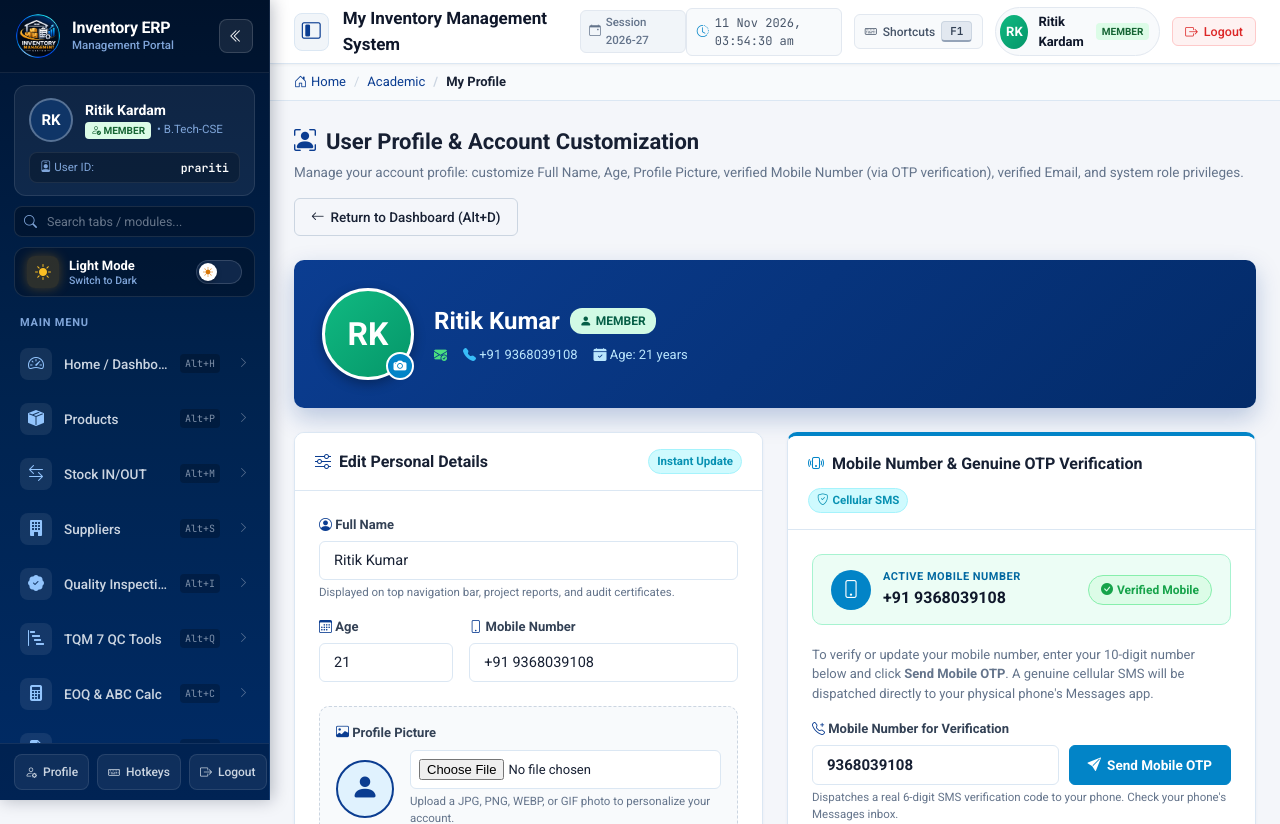
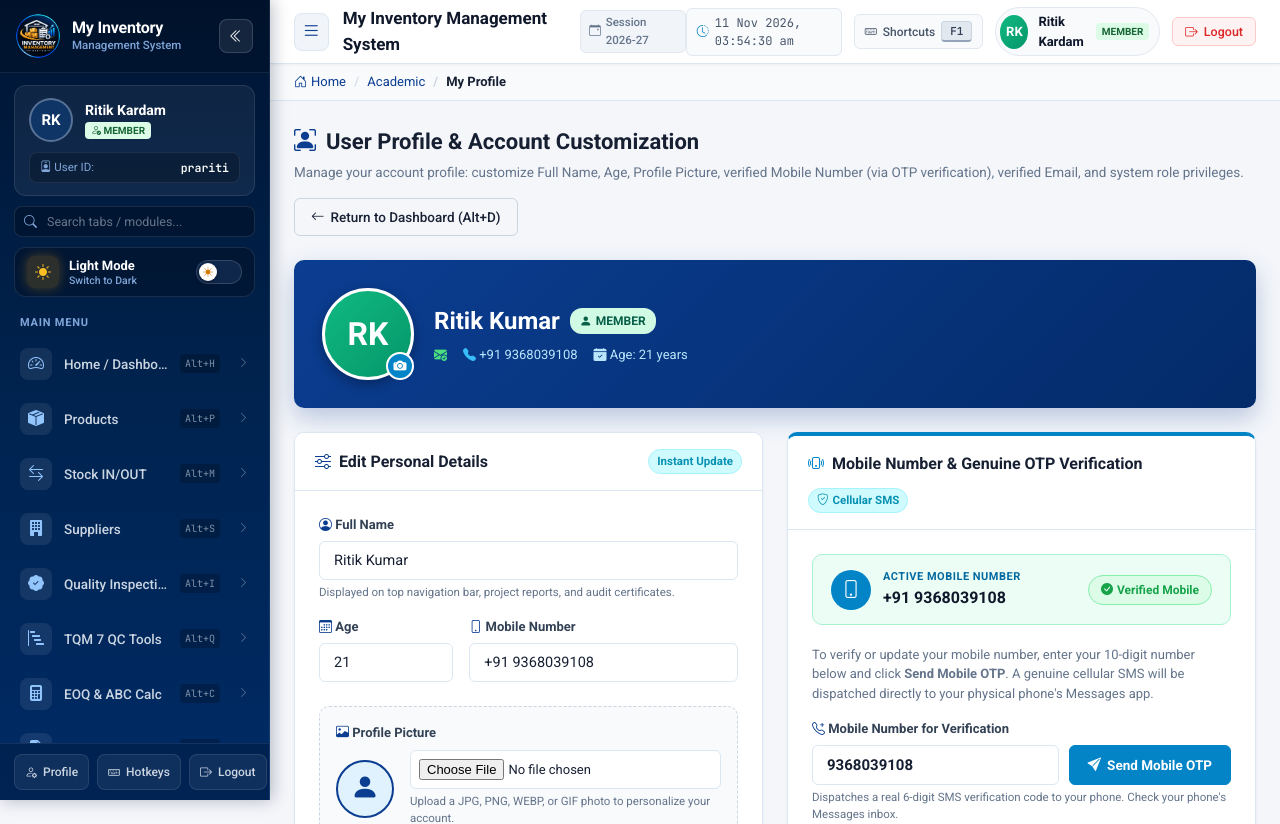
Before and after one commit to RitikKumarKardam/Inventory-TQM-Q14, a Python web app: template templates/profile.html in a window 1280 px wide. Shown: the top 824 px of the page. Run offline with Jinja, Linux system fonts and the light colour scheme; the template is opened without the code that fills it, so the values that code supplies are empty; some web fonts are replaced.

Commit message:
style(layout): replace window icon with menu icon, update sidebar brand to My Inventory Management System, and remove B.Tech-CSE label

```diff
--- a/templates/base.html
+++ b/templates/base.html
@@ -44,10 +44,10 @@
     <!-- 1. Sidebar Brand Header -->
     <div class="sidebar-header">
       <a href="{{ url_for('dashboard') }}" class="sidebar-brand" title="Return to Dashboard (Home)">
-        <img src="{{ url_for('static', filename='img/business_logo.png') }}" alt="Inventory ERP Logo" class="sidebar-logo">
+        <img src="{{ url_for('static', filename='img/business_logo.png') }}" alt="My Inventory Logo" class="sidebar-logo">
         <div class="sidebar-brand-text">
-          <span class="sidebar-brand-title">Inventory ERP</span>
-          <span class="sidebar-brand-sub">Management Portal</span>
+          <span class="sidebar-brand-title">My Inventory</span>
+          <span class="sidebar-brand-sub">Management System</span>
         </div>
       </a>
       <!-- Desktop collapse toggle button (<<) -->
@@ -84,7 +84,6 @@
             {% else %}
               <span class="sidebar-role-pill member"><i class="bi bi-person-check"></i> MEMBER</span>
             {% endif %}
-            <span>• B.Tech-CSE</span>
           </div>
         </div>
       </div>
@@ -245,7 +244,7 @@
           <i class="bi bi-list"></i>
         </button>
         <button type="button" class="btn-toggle-menu d-desktop" id="topbar-collapse-toggle" aria-label="Toggle Left Sidebar" title="Collapse / Expand Sidebar">
-          <i class="bi bi-layout-sidebar-inset"></i>
+          <i class="bi bi-list"></i>
         </button>
 
         <div class="topbar-title-section">
```
Also changed, not shown: tests/test_web_routes.py (+9 -0 lines).
